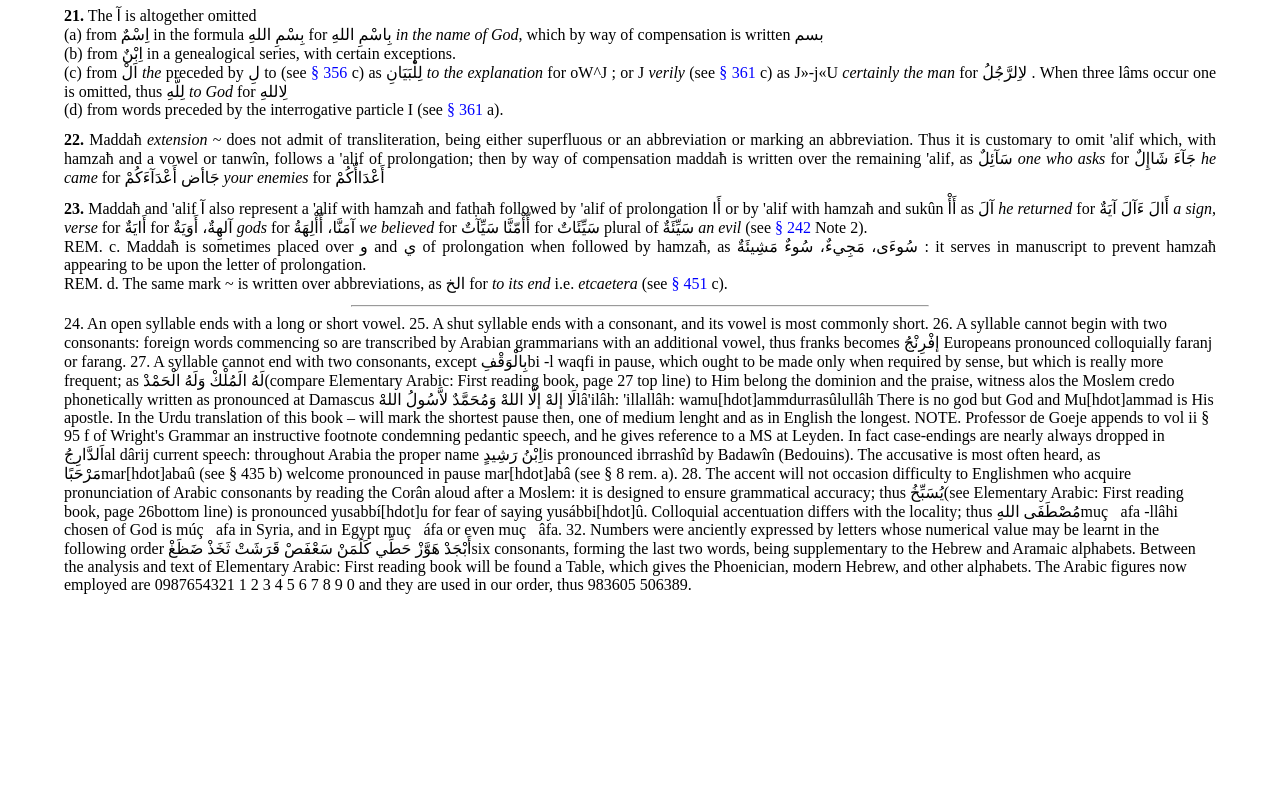
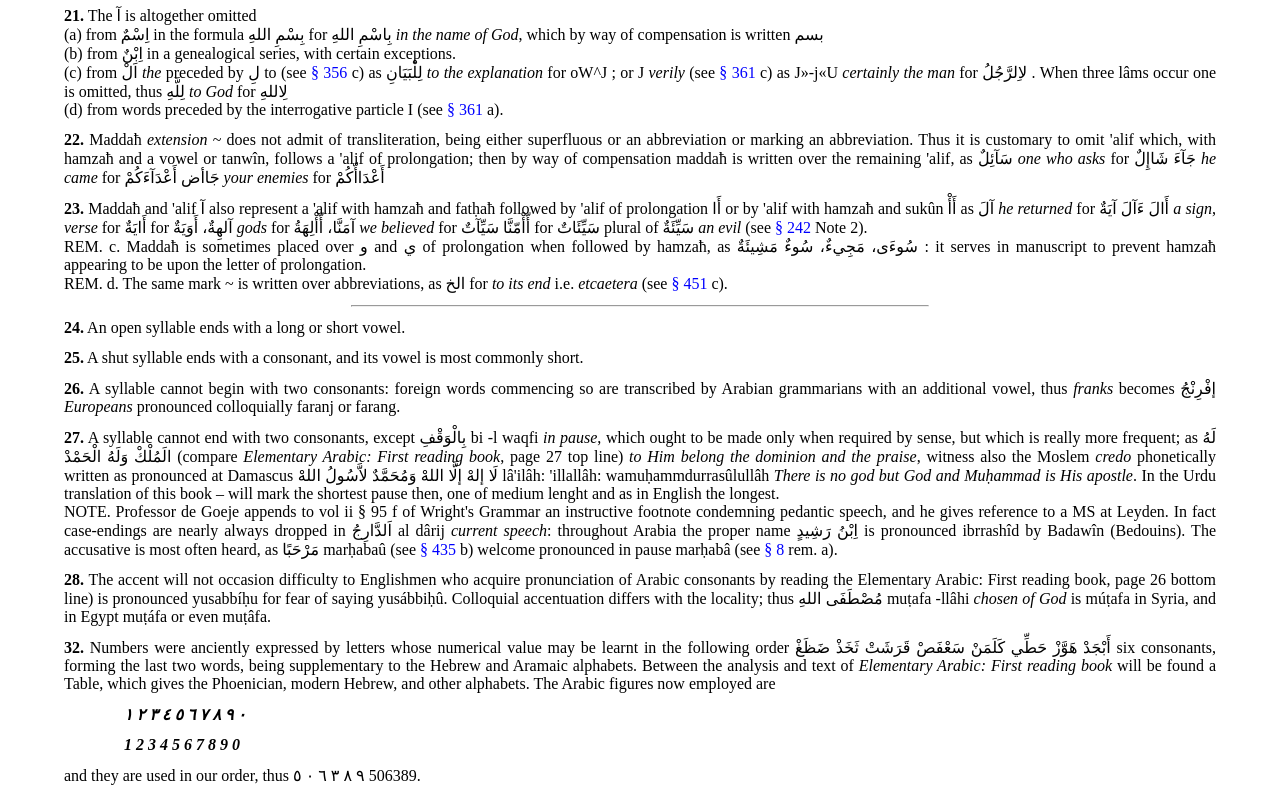
Before and after one commit to alpheios-project/grammar-thornton, a plain HTML site: page orthography.htm in a window 1280 px wide. Shown: the part 3638-4435 px from the top of the page. Before the commit the page ends 4244 px from the top, so only its background shows below. Drawn offline with Linux system fonts and the light colour scheme.

Commit message:
Update orthography.htm
numerals added

```diff
--- a/orthography.htm
+++ b/orthography.htm
@@ -372,52 +372,50 @@ be upon the letter of prolongation.<br>
 REM. d. The same mark  ~ is written over abbreviations, as
   الخ  for <em>to its end</em>  i.e. <em>etcaetera</em> (see <a href="syntax.htm#sect451">§ 451</a> c).</p>
 <hr width="50%">
-  <lb/>24. An open syllable ends with a long or short vowel.
-<lb/>25. A shut syllable ends with a consonant, and its vowel is
-<lb/>most commonly short.
-<lb/>26. A syllable cannot begin with two consonants: foreign
-<lb/>words commencing so are transcribed by Arabian grammarians
-<lb/>with an additional vowel, thus franks becomes إفْرِنْجُ Europeans
-<lb/>pronounced colloquially faranj or farang.
-<lb/>27. A syllable cannot end with two consonants, except
-<lb/>  بِالْوَقْفِbi -l waqfi in pause, which ought to be made only when
-<lb/>required by sense, but which is really more frequent; as لَهُ الَمُلْكْ
-<lb/>  وَلَهُ الْحَمْدْ(compare Elementary Arabic: First reading book,
-<lb/>page 27 top line) to Him belong the dominion and the praise,
-<lb/>witness alos the Moslem credo phonetically written as pronounced
-<lb/>at Damascus  لَا إلهْ إلَّا اللهْ وَمُحَمَّدٌ لاَّسُولُ اللهْlâ'ilâh: 'illallâh:
-<lb/>wamu[hdot]ammdurrasûlullâh There is no god but God and Mu[hdot]ammad
-<lb/>is His apostle. In the Urdu translation of this book – will
-<lb/>mark the shortest pause then, one of medium lenght and as in
-<lb/>English the longest.
-<lb/>NOTE. Professor de Goeje appends to vol ii § 95 f of Wright's
-<lb/>Grammar an instructive footnote condemning pedantic speech,
-<pb n="17"/>
-<lb/>and he gives reference to a MS at Leyden. In fact case-endings
-<lb/>are nearly always dropped in  اَلدَّارِجُal dârij current speech:
-<lb/>throughout Arabia the proper name  اِبْنُ رَشِيدٍis pronounced
-<lb/>ibrrashîd by Badawîn (Bedouins). The accusative is most often
-<lb/>heard, as  مَرْحَبًاmar[hdot]abaû (see § 435 b) welcome pronounced in
-<lb/>pause mar[hdot]abâ (see § 8 rem. a).
-<lb/>28. The accent will not occasion difficulty to Englishmen
-<lb/>who acquire pronunciation of Arabic consonants by reading the
-<lb/>Corân aloud after a Moslem: it is designed to ensure grammatical
-<lb/>accuracy; thus  يُسَبِّخُ(see Elementary Arabic: First
-<lb/>reading book, page  26bottom line) is pronounced yusabbí[hdot]u for
-<lb/>fear of saying yusábbi[hdot]û. Colloquial accentuation differs with
-<lb/>the locality; thus  مُصْطَفَى اللهِmuç⃛afa -llâhi chosen of God is
-<lb/>múç⃛afa in Syria, and in Egypt muç⃛áfa or even muç⃛âfa.
-<lb/>32. Numbers were anciently expressed by letters whose
-<lb/>numerical value may be learnt in the following order أَبْجَدْ هَوَّزْ
-<lb/>  حَطِّي كَلَمَنْ سَعْفَصْ قَرَشَتْ ثَخَذْ ضَظَغْsix consonants, forming
-<lb/>the last two words, being supplementary to the Hebrew and
-<lb/>Aramaic alphabets. Between the analysis and text of Elementary
-<lb/>Arabic: First reading book will be found a Table, which gives
-<lb/>the Phoenician, modern Hebrew, and other alphabets. The Arabic
-<lb/>figures now employed are
-<lb/> 0987654321
-<lb/>1 2 3 4 5 6 7 8 9 0
- <lb/>and they are used in our order, thus 983605 506389.</p>
+<p><a id="sect24"><strong>24.</strong></a> An open syllable ends with a long or short vowel.</p>
+<p><a id="sect25"><strong>25.</strong></a> A shut syllable ends with a consonant, and its vowel is
+ most commonly short.</p>
+<p><a id="sect26"><strong>26.</strong></a> A syllable cannot begin with two consonants: foreign
+words commencing so are transcribed by Arabian grammarians
+ with an additional vowel, thus <em>franks</em> becomes إفْرِنْجُ <em>Europeans</em>
+ pronounced colloquially faranj or farang.</p>
+<p><a id="sect27"><strong>27.</strong></a> A syllable cannot end with two consonants, except
+  بِالْوَقْفِ  bi -l waqfi  <em>in pause</em>, which ought to be made only when
+required by sense, but which is really more frequent; as لَهُ الَمُلْكْ
+ وَلَهُ الْحَمْدْ (compare <em>Elementary Arabic: First reading book</em>,
+ page 27 top line) <em>to Him belong the dominion and the praise</em>,
+ witness also the Moslem  <em>credo</em> phonetically written as pronounced
+at Damascus  لَا إلهْ إلَّا اللهْ وَمُحَمَّدٌ لاَّسُولُ اللهْ  lâ'ilâh: 'illallâh:
+wamuḥammdurrasûlullâh  <em>There is no god but God and Muḥammad
+ is His apostle</em>. In the Urdu translation of this book – will
+mark the shortest pause then, one of medium lenght and as in
+English the longest.<br>
+NOTE. Professor de Goeje appends to vol ii § 95 f of Wright's
+Grammar an instructive footnote condemning pedantic speech,
+and he gives reference to a MS at Leyden. In fact case-endings
+ are nearly always dropped in  اَلدَّارِجُ  al dârij <em>current speech</em>:
+throughout Arabia the proper name  اِبْنُ رَشِيدٍ  is pronounced
+ibrrashîd by Badawîn (Bedouins). The accusative is most often
+ heard, as  مَرْحَبًا  marḥabaû (see <a href="syntax.htm#sect435">§ 435</a> b) welcome pronounced in
+ pause marḥabâ (see <a href="#sect8">§ 8</a> rem. a).</p>
+<p><a id="sect28"><strong>28.</strong></a> The accent will not occasion difficulty to Englishmen
+who acquire pronunciation of Arabic consonants by reading the
+<Corân aloud after a Moslem: it is designed to ensure grammatical
+accuracy; thus  يُسَبِّخُ  (see <em>Elementary Arabic: First
+ reading book</em>, page  26 bottom line) is pronounced yusabbíḥu for
+fear of saying yusábbiḥû. Colloquial accentuation differs with
+the locality; thus  مُصْطَفَى اللهِ  muṭafa -llâhi <em>chosen of God</em> is
+múṭafa in Syria, and in Egypt muṭáfa or even muṭâfa.</p>
+<p><a id="sect32"><strong>32.</strong></a> Numbers were anciently expressed by letters whose
+numerical value may be learnt in the following order أَبْجَدْ هَوَّزْ
+  حَطِّي كَلَمَنْ سَعْفَصْ قَرَشَتْ ثَخَذْ ضَظَغْ  six consonants, forming
+the last two words, being supplementary to the Hebrew and
+Aramaic alphabets. Between the analysis and text of <em>Elementary
+ Arabic: First reading book</em> will be found a Table, which gives
+ the Phoenician, modern Hebrew, and other alphabets. The Arabic figures now employed are</p>
+<p style="padding-left: 60px;"><strong><span class="foreign" style="font-style: italic;">  ٠    ٩     ٨  ٧   ٦  ٥  ٤  ٣  ٢  ١</span></strong></p>
+<p style="padding-left: 60px;"><strong><span class="foreign" style="font-style: italic;"> 1  2  3  4  5  6  7  8  9  0</span></strong></p>
+ <p>and they are used in our order, thus   ٩ ٨ ٣ ٦ ٠ ٥  506389.</p>
 
 
 
```
